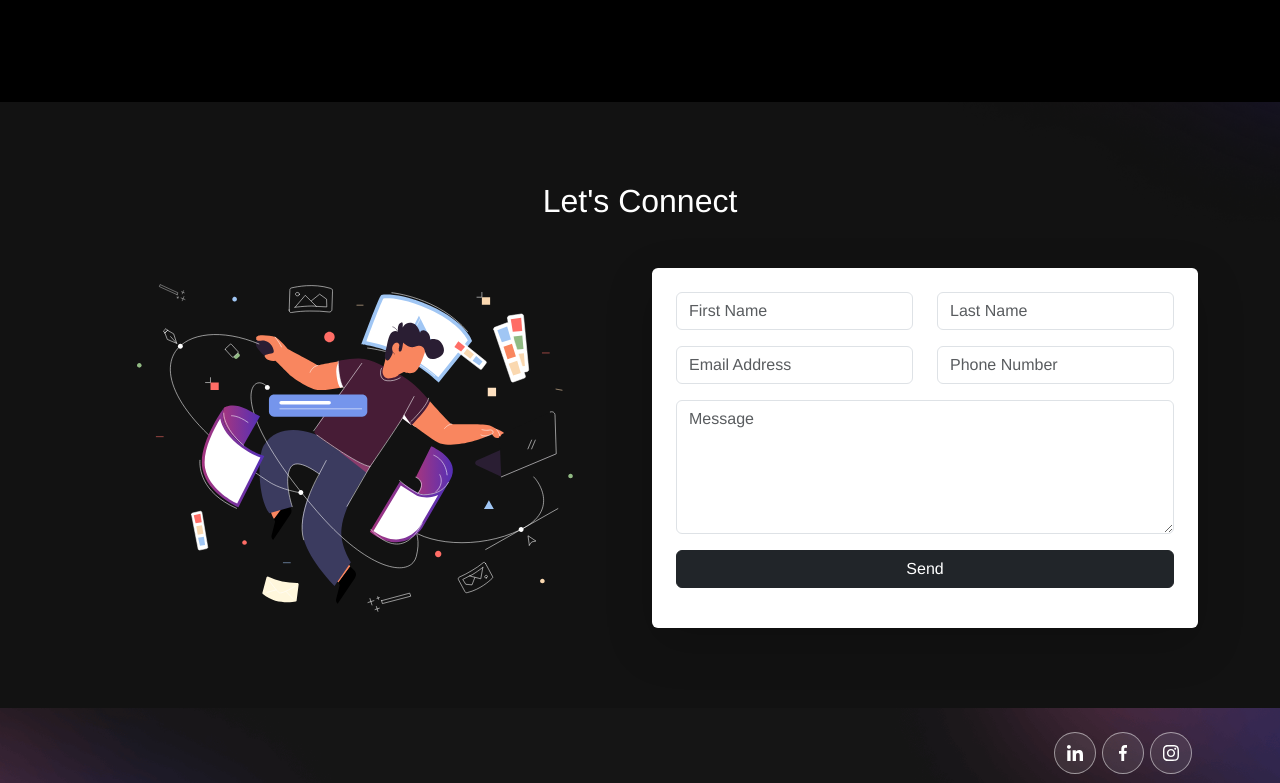
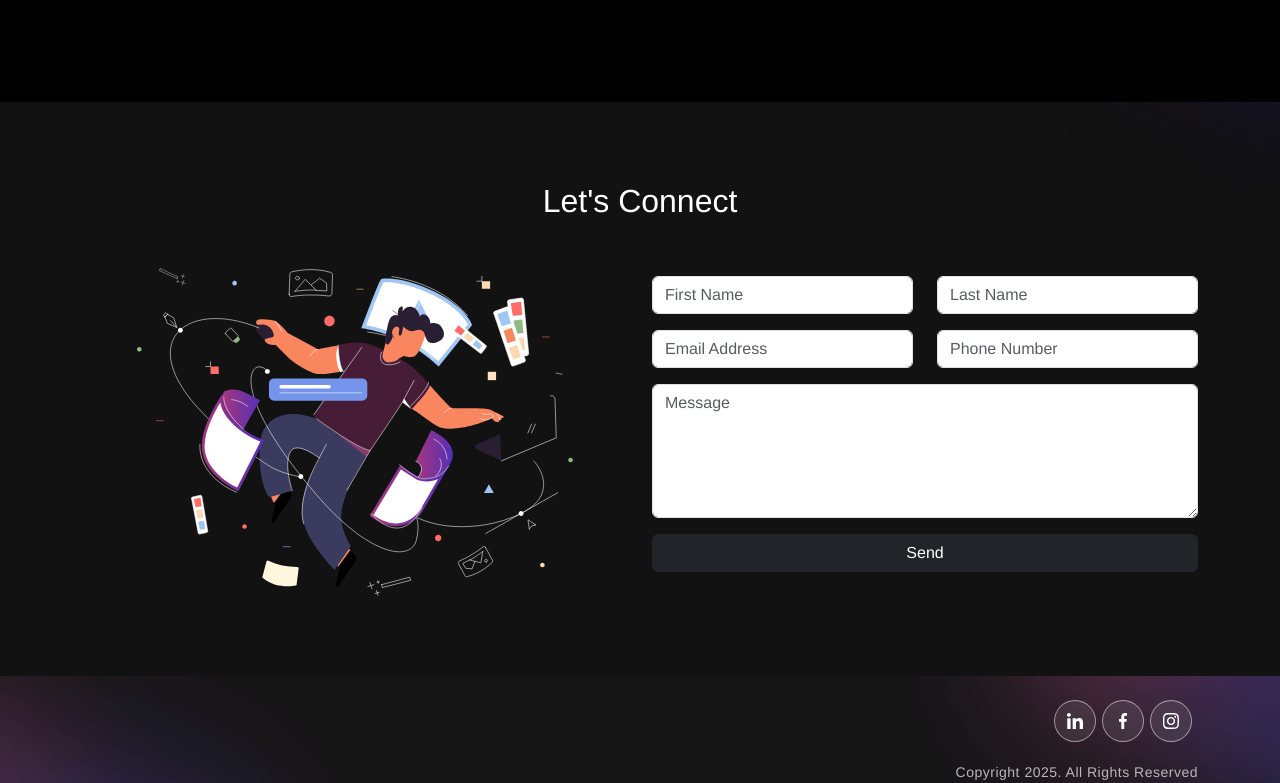
Before and after one commit to Codekmt/devWebsite, a React (Create React App) app: page / in a window 1280 px wide. Shown: the part 2014-2797 px from the top of the page. Built offline with nearby package versions, Linux system fonts and the light colour scheme.

Commit message:
Add emailjs as provider

```diff
--- a/package.json
+++ b/package.json
@@ -3,6 +3,7 @@
   "version": "0.1.0",
   "private": true,
   "dependencies": {
+    "@emailjs/browser": "^4.4.1",
     "@sendgrid/mail": "^8.1.6",
     "@testing-library/dom": "^10.4.1",
     "@testing-library/jest-dom": "^6.9.0",
--- a/src/components/Contact.js
+++ b/src/components/Contact.js
@@ -1,7 +1,34 @@
 import { Container, Row, Col, Button, Form } from "react-bootstrap";
 import contactImg from "../assets/img/contact-img.svg";
+import emailjs from '@emailjs/browser';
+import { useRef, useState } from "react";
 
 export const Contact = () => {
+  const form = useRef();
+  const [status, setStatus] = useState(""); // success/error message
+  const [isSending, setIsSending] = useState(false); // disable button while sending
+
+  const sendEmail = (e) => {
+    e.preventDefault();
+    setIsSending(true);
+    setStatus("");
+
+    emailjs
+      .sendForm('service_2uegegq', 'template_vsgzr9z', form.current, 'HDievMl-ne2D3qvdF')
+      .then(
+        () => {
+          setStatus("Thank you! I’ll get back to you soon.");
+          form.current.reset(); // clear form
+          setIsSending(false);
+        },
+        (error) => {
+          console.error('FAILED...', error.text);
+          setStatus("Oops! Something went wrong. Please try again.");
+          setIsSending(false);
+        }
+      );
+  };
+
   return (
     <section id="contact" style={{ padding: "80px 0" }}>
       <Container>
@@ -16,14 +43,7 @@ export const Contact = () => {
           </Col>
 
           <Col md={6}>
-            <Form
-              name="contact"
-              method="POST"
-              data-netlify="true"
-              data-netlify-recaptcha="true"
-              action="/thank-you"
-              className="p-4 shadow-lg rounded bg-white"
-            >
+            <Form ref={form} onSubmit={sendEmail}>
               <input type="hidden" name="form-name" value="contact" />
 
               <Row>
@@ -56,12 +76,17 @@ export const Contact = () => {
                 <Form.Control as="textarea" name="message" rows={5} placeholder="Message" required />
               </Form.Group>
 
+              <div className="d-grid mb-3">
+                <Button type="submit" variant="dark" disabled={isSending}>
+                  {isSending ? "Sending..." : "Send"}
+                </Button>
+              </div>
 
-              <div data-netlify-recaptcha="true" className="mb-3" />
-
-              <div className="d-grid mb-3">
-                <Button type="submit" variant="dark">Send</Button>
-              </div>
+              {status && (
+                <p className={status.includes("Thank you") ? "text-success" : "text-danger"}>
+                  {status}
+                </p>
+              )}
             </Form>
           </Col>
         </Row>
```
Also changed, not shown: 1 other file (tests, documents, lock files or other folders).
